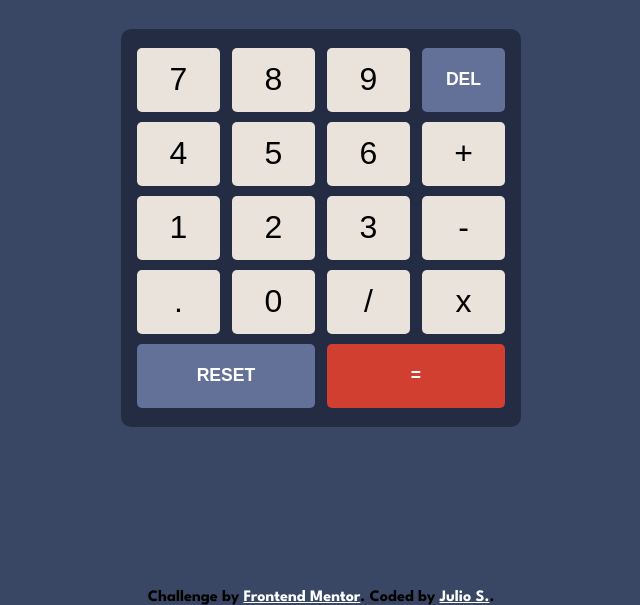
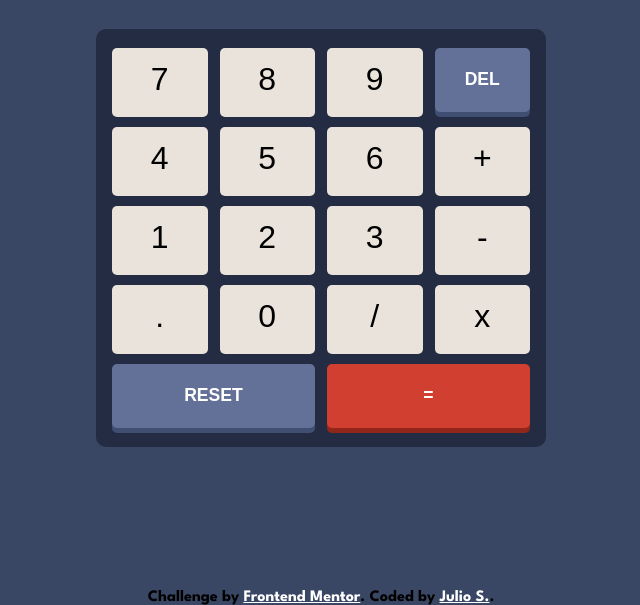
Before and after one commit to Julius-Sol/calculator-app, a plain HTML site: page index.html in a window 1280 px wide. Shown: the part 195-800 px from the top of the page, without its empty margins (319-959 px from the left). Drawn offline with Linux system fonts and the light colour scheme.

Commit message:
Add shadows to keys

```diff
--- a/style.css
+++ b/style.css
@@ -3,11 +3,14 @@
   --desaturated-blue-bg:hsl(222, 26%, 31%);
   --desaturated-blue-toggle:hsl(223, 31%, 20%);
   --red:hsl(6, 63%, 50%);
+  --Dark-red-key-shadow: hsl(6, 70%, 34%);
   --desaturated-blue-screen:hsl(224, 36%, 15%);
   --text-white:hsl(0, 0%, 100%);
   --dark-grayish-blue: hsl(221, 14%, 31%);
   --Light-grayish-orange-keys: hsl(30, 25%, 89%);
+  --Grayish-orange-key-shadow: hsl(28, 16%, 65%);
   --Desaturated-dark-blue-keys: hsl(225, 21%, 49%);
+  --Desaturated-dark-blue-key-shadow: hsl(224, 28%, 35%);
 }
 *{
   box-sizing: border-box;
@@ -24,7 +27,7 @@ body{
   padding-top: 3rem;
   margin: auto;
   width: 85%;
-  max-width: 400px;
+  max-width: 450px;
 }
 
 /* Calculator header */
@@ -105,7 +108,7 @@ header{
   grid-template-columns: 1fr 1fr 1fr 1fr;
   background-color: var(--desaturated-blue-toggle);
   column-gap: 12px;
-  row-gap: 10px;
+  row-gap: 15px;
   padding: 1.2rem 1rem ;
   border-radius: 10px;
   color: var(--dark-grayish-blue);
@@ -125,11 +128,13 @@ header{
   font-weight: 700;
   color: var(--text-white);
   background-color: var(--Desaturated-dark-blue-keys);
+  box-shadow: 0px 5px var(--Desaturated-dark-blue-key-shadow);
 }
 
 .calc-button{
   font-size: 2rem;
   background-color: var(--Light-grayish-orange-keys);
+  box-shadow: 0px 5px var(--Light-grayish-orange-keys);
 }
 
 .reset-button{
@@ -141,4 +146,5 @@ header{
   grid-column-start: 3;
   grid-column-end: 5;
   background-color: var(--red);
+  box-shadow: 0px 5px var(--Dark-red-key-shadow);
 }
```
